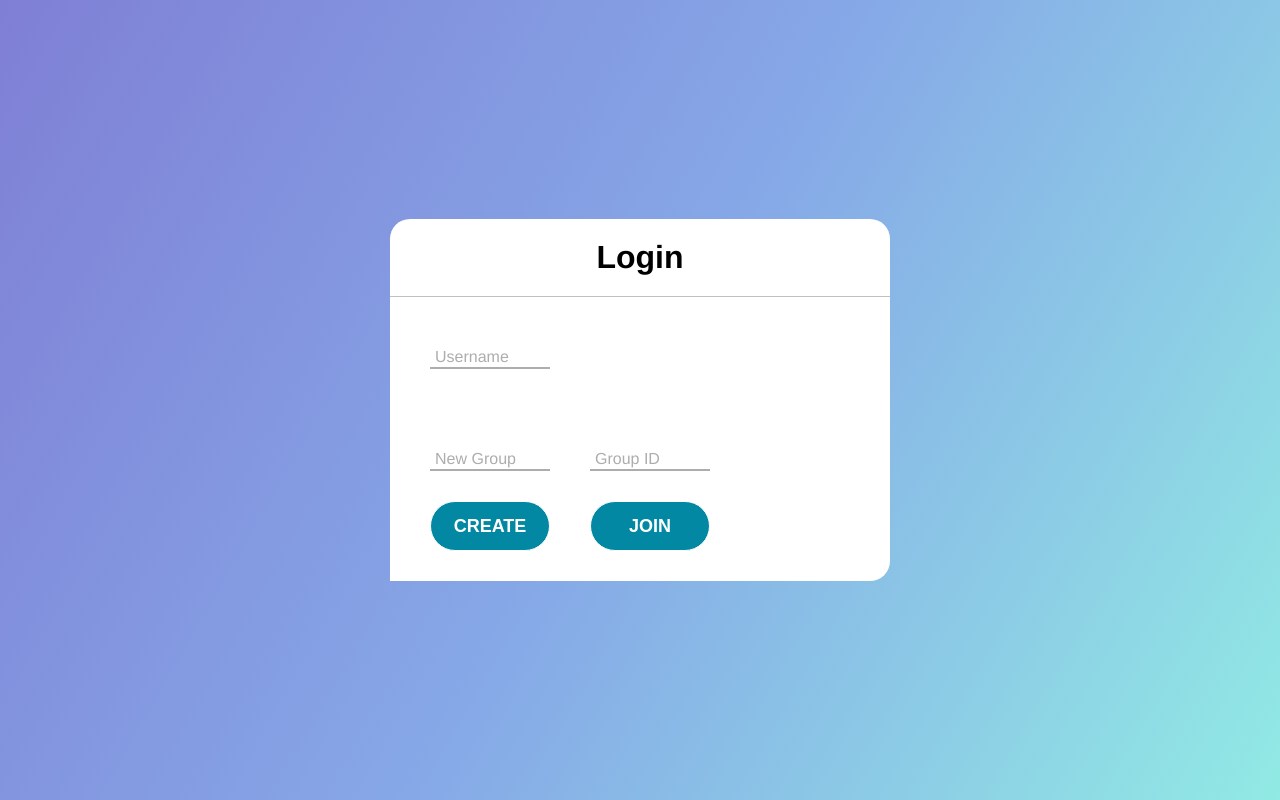
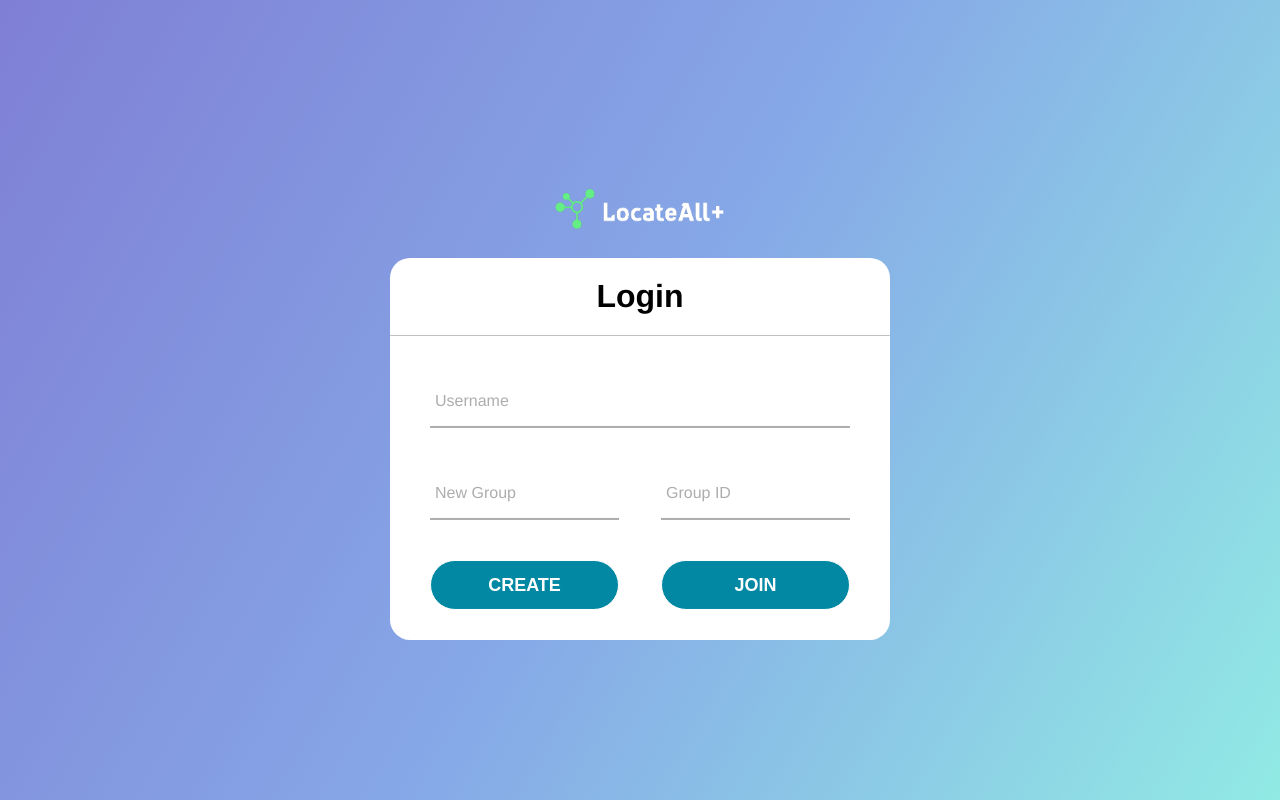
Before and after one commit to nglinhchi/timetable_app, a React (Create React App) app: page / in a window 1280 px wide. Built offline with nearby package versions, Linux system fonts and the light colour scheme; no server answers; the database is empty.

Commit message:
final css (login & home)

```diff
--- a/src/App.css
+++ b/src/App.css
@@ -4,7 +4,7 @@
   font-family: Helvetica;
   background: linear-gradient(120deg, #7F7FD5, #86A8E7,#91EAE4);
   height: 100vh;
-  overflow: scroll;
+  overflow: hidden;
 }
 
 /*
@@ -12,13 +12,11 @@
   height: 40vmin;
   pointer-events: none;
 }
-
 @media (prefers-reduced-motion: no-preference) {
   .App-logo {
     animation: App-logo-spin infinite 20s linear;
   }
 }
-
 .App-header {
   background-color: #28509e;
   min-height: 100vh;
@@ -29,11 +27,9 @@
   font-size: calc(10px + 2vmin);
   color: white;
 }
-
 .App-link {
   color: #61dafb;
 }
-
 @keyframes App-logo-spin {
   from {
     transform: rotate(0deg);
@@ -42,7 +38,6 @@
     transform: rotate(360deg);
   }
 }
-
 */
 
 .everything {
@@ -88,45 +83,60 @@ button:hover {
 .center .form {
   padding: 0 40px;
   box-sizing: border-box;
+  width: 100%;
+  background: transparent;
 }
 
 .form .txt_field{
   position: relative;
   border-bottom: solid 2px #adadad;
-  margin: 30px 0;
+  margin: 40px 0;
+  margin-bottom: 40px;
+  /* background: coral; */
+}
+
+.txt_field:focus {
+  border-color: #005dba;
+  transition: .5s;
+}
+
+#username {
+  margin-bottom: 0;
 }
 
 .txt_field input {
   width: 100%;
-  padding: 0 5px;
-  height: px;
+  padding: 0;
+  height: 30px;
   font-size: 16px;
   border: none;
   background: none;
   outline: none;
-  ;
+  position: relative;
+  bottom: 0;
+  /* background: red; */
 }
 
 .txt_field label {
   position: absolute;
-  top: 75%;
+  top: 50%;
   left: 5px;
   color: #adadad;
   transform: translateY(-50%);
   font-size: 16px;
-  /* pointer-events: none; */
+  pointer-events: none;
   transition: .5s;
 }
 
-/* .txt_field span::before {
+.txt_field span::before {
   content: "";
   position: absolute;
-  top: 40px;
+  bottom: 0;
   left: 0;
   width: 100%;
   height: 2px;
-  background: #005dba;
-} */
+  /* background: #005dba; */
+}
 
 .txt_field input:focus ~ label,
 .txt_field input:valid ~ label {
@@ -145,21 +155,25 @@ button:hover {
 
 .block {
   display: inline;
-  width: 100%;
+  width: 45%;
+  /* margin: 10px; */
 }
 
 .block-group > span {
-  margin: 0 20px;
+  margin: 0 5%;
 }
 
 .block-group {
   display: flex;
   flex-direction: row;
+  justify-content: space-between;
+  width: fill;
 }
 
 .logo {
   display: flex;
   justify-content: center;
+  margin: 20px;
 }
 
 image {
--- a/src/App.js
+++ b/src/App.js
@@ -5,6 +5,8 @@ import { v1 as uuidv1 } from 'uuid'
 import { withRouter } from 'react-router-dom';
 import {useHistory} from 'react-router-dom';
 import { Button, TextField } from '@material-ui/core';
+import logo from './logo.png';
+
 function App() {
 
   // console.log(store)
@@ -122,11 +124,12 @@ function App() {
   return (
     <div className="App" >
       <div class="everything">
+            <div class="logo"><img src={logo}></img></div>
             {/* <div class="logo"><image src="logo.png" alt=""/></div> */}
             <div class="center">
                 <h1>Login</h1>
                 <div class="form">
-                    <div class="txt_field">
+                    <div class="txt_field" id="username">
                         <input type="text" ref={nameRef} required></input>
                         <span></span>
                         <label>Username</label>
--- a/src/Room.css
+++ b/src/Room.css
@@ -56,7 +56,7 @@ img {
   transition: 0.5s;
 }
 
-input {
+.bubble input {
   width: 100%;
   padding: 0 5px;
   height: 20px;
@@ -68,11 +68,11 @@ input {
   margin-right: 10px;
 }
 
-input::placeholder {
+.bubble input::placeholder {
   color: #c4c4c4;
 }
 
-input:focus {
+.bubble input:focus {
   border-color: #005dba;
   transition: .5s;
 }
--- a/src/Room.js
+++ b/src/Room.js
@@ -5,6 +5,7 @@ import {Link} from 'react-router-dom'
 import { useHistory } from "react-router-dom";
 import firebase from './firebase'
 import TimeCom from './timetable-component';
+import logo from './logo.png';
 
 export default function Room(){
     const style = {
@@ -254,13 +255,15 @@ export default function Room(){
         })
       },[])
 
+    //   asd
+
     return(
 
         <div class="body">
 
             <div id="bar">
                 <div id="home"><Link to="..">LOG OUT</Link></div>
-                <div class="lgo"><img scr="logo.png"></img></div>
+                <div class="logo"><img src={logo}></img></div>
             </div>
 
 
```
